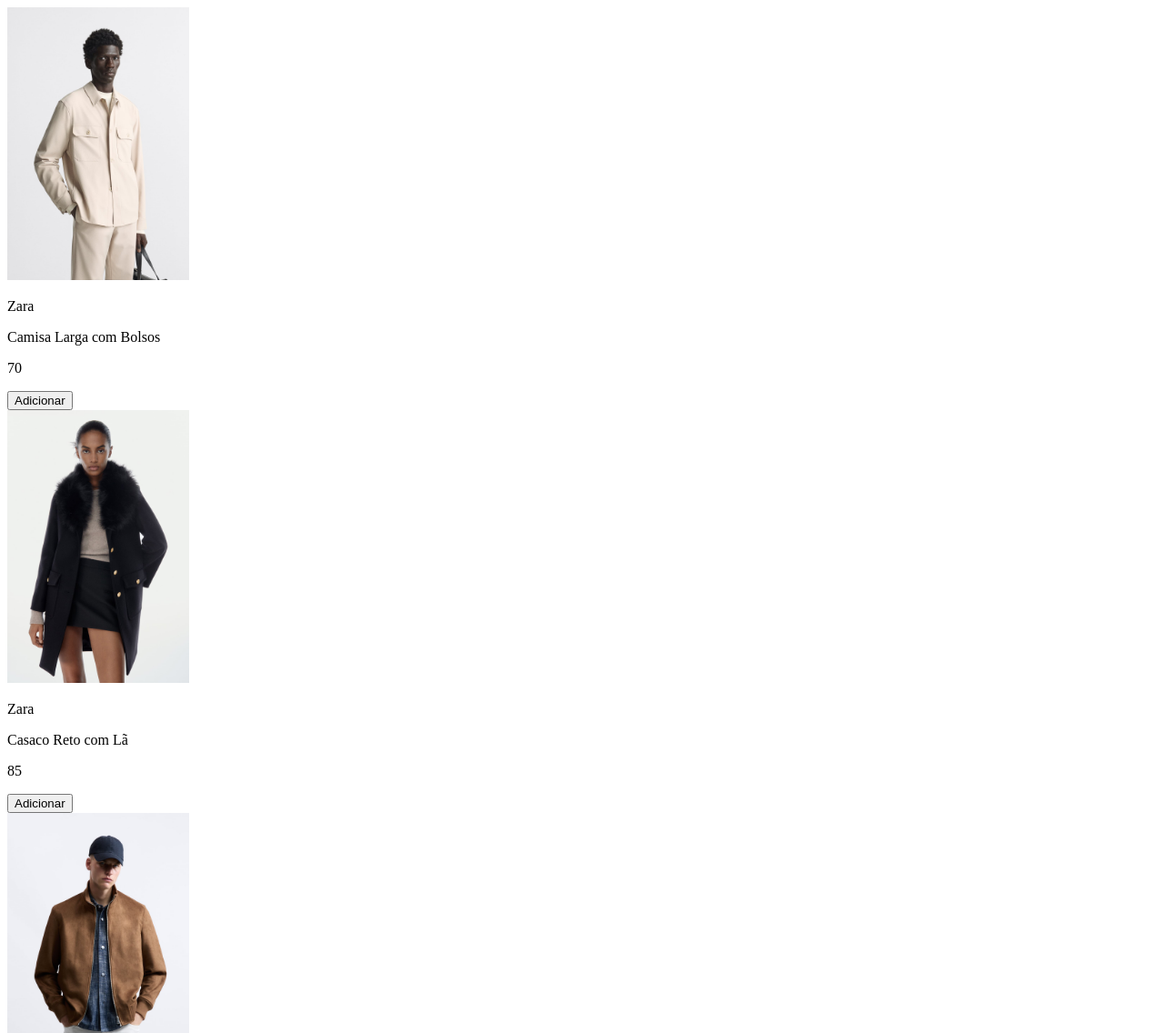
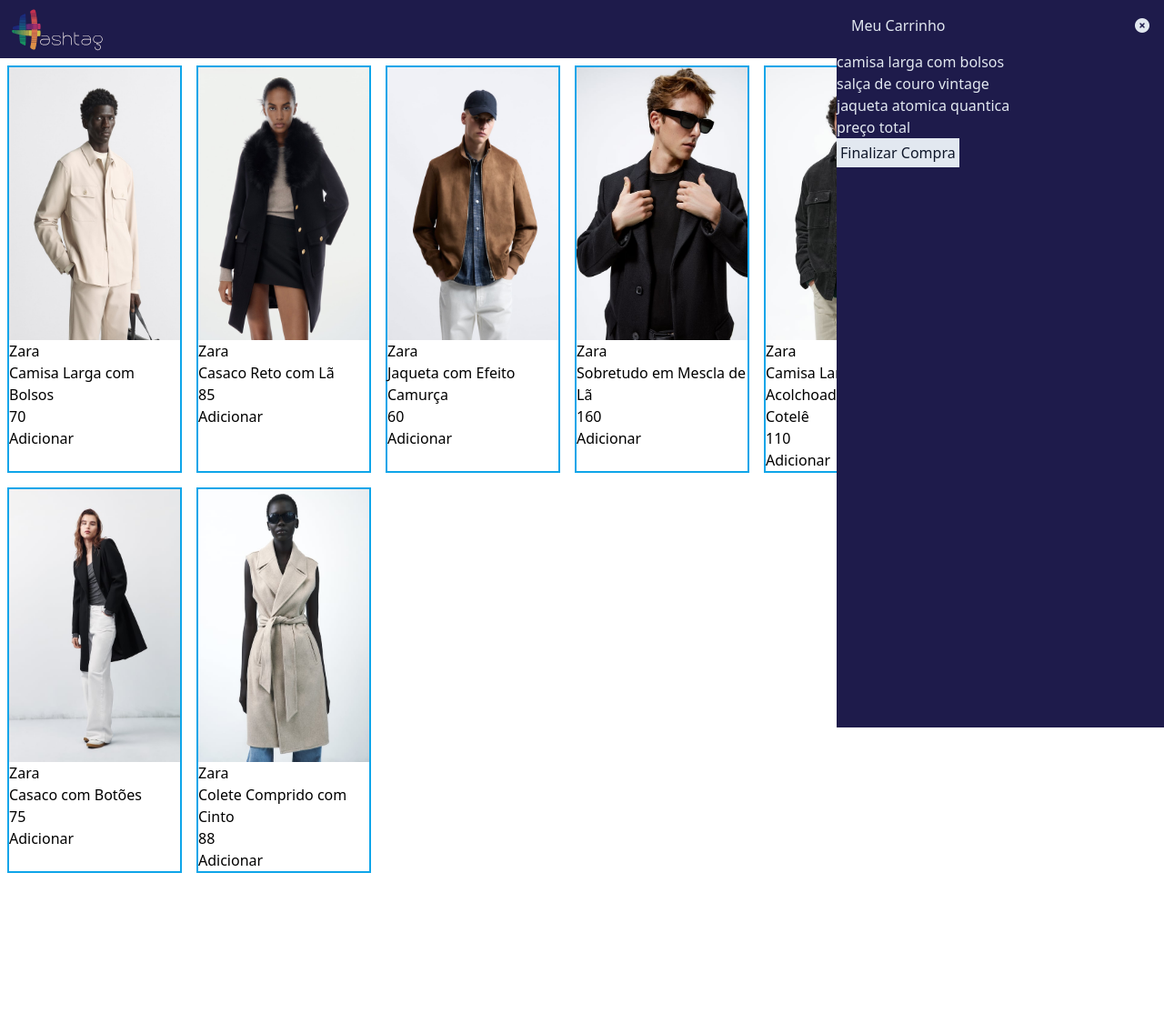
Before and after one commit to wesleyp846/compra_facil, a website built with Vite: page index.html in a window 1280 px wide. Shown: the top 1136 px of the page at 91% size. After the commit the page ends 968 px from the top, so only its background shows below. Built offline with nearby package versions, Linux system fonts and the light colour scheme.

Commit message:
estilização com framework

```diff
--- a/index.html
+++ b/index.html
@@ -5,13 +5,32 @@
   <meta name="viewport" content="width=device-width, initial-scale=1.0">
   <link rel="stylesheet" href="style.css">
   <title>Document</title>
+  <link rel="stylesheet" href="https://cdnjs.cloudflare.com/ajax/libs/font-awesome/6.4.2/css/all.min.css" integrity="sha512-z3gLpd7yknf1YoNbCzqRKc4qyor8gaKU1qmn+CShxbuBusANI9QpRohGBreCFkKxLhei6S9CQXFEbbKuqLg0DA==" crossorigin="anonymous" referrerpolicy="no-referrer" />
 </head>
 <body>
-  <header>
-
+  <section id="carrinho" class="fixed top-0 right-0 h-screen bg-indigo-950 w-[360px] text-slate-200">
+    <div id="cabecalho-carrinho" class="flex justify-between m-4">
+      <p>Meu Carrinho</p>
+      <button
+      id="fechar-carrinho"><i class="fa-solid fa-circle-xmark"></i></button>
+    </div>
+    <section id="produtos-carrinho">
+      <p>camisa larga com bolsos</p>
+      <p>salça de couro vintage</p>
+      <p>jaqueta atomica quantica</p>
+    </section>
+    <p id="preco-total">preço total</p>
+    <button class="bg-slate-200 text-slate-900 p-1">Finalizar Compra</button>
+  </section>
+  <header class="flex bg-indigo-950 h-16 p-2 justify-between">
+    <img src="./assets/logo/hashtag.svg" alt="Logo do compra fácil">
+    <div class="text-slate-200 flex gap-2 items-end mx-2">
+      <button><i class="fa-solid fa-user"></i></button>
+      <button><i class="fa-solid fa-cart-shopping"></i></button>
+    </div>
   </header>
   <main>
-    <section id="container-produto">
+    <section id="container-produto" class="flex flex-wrap">
 
     </section>
   </main>
--- a/main.js
+++ b/main.js
@@ -56,17 +56,17 @@
 ];
 
 for (const produtoCatalogo of catalogo){
-    const cartaoProduto = `<div id="card-produto-1">
+    const cardProduto = `<div class="border-2 border-sky-500 w-48 m-2" id="card-produto-${produtoCatalogo.id}">
 <img
     src="./assets/img/${produtoCatalogo.imagem}"
     alt="Produto-1"
     style="height: 300px;"
 />
-<p>${produtoCatalogo.marca}</p>
+<p class="marca">${produtoCatalogo.marca}</p>
 <p>${produtoCatalogo.nome}</p>
 <p>${produtoCatalogo.preco}</p>
 <button>Adicionar</button>
 </div>`
 
-document.getElementById("container-produto").innerHTML += cartaoProduto
+document.getElementById("container-produto").innerHTML += cardProduto
 }
--- a/package.json
+++ b/package.json
@@ -9,6 +9,9 @@
     "preview": "vite preview"
   },
   "devDependencies": {
+    "autoprefixer": "^10.4.15",
+    "postcss": "^8.4.29",
+    "tailwindcss": "^3.3.3",
     "vite": "^4.4.5"
   }
 }
--- /dev/null
+++ b/postcss.config.js
@@ -0,0 +1,6 @@
+export default {
+    plugins: {
+      tailwindcss: {},
+      autoprefixer: {},
+    }
+  }
--- a/style.css
+++ b/style.css
@@ -0,0 +1,3 @@
+@tailwind base;
+@tailwind components;
+@tailwind utilities;
--- /dev/null
+++ b/tailwind.config.js
@@ -0,0 +1,8 @@
+/** @type {import('tailwindcss').Config} */
+export default {
+  content: ["./src/**/*.{html,js}", "./*.{html,js}"],
+  theme: {
+    extend: {},
+  },
+  plugins: [],
+}
```
Also changed, not shown: README.md, src/menuCarrinho.js (added), 1 other file.
